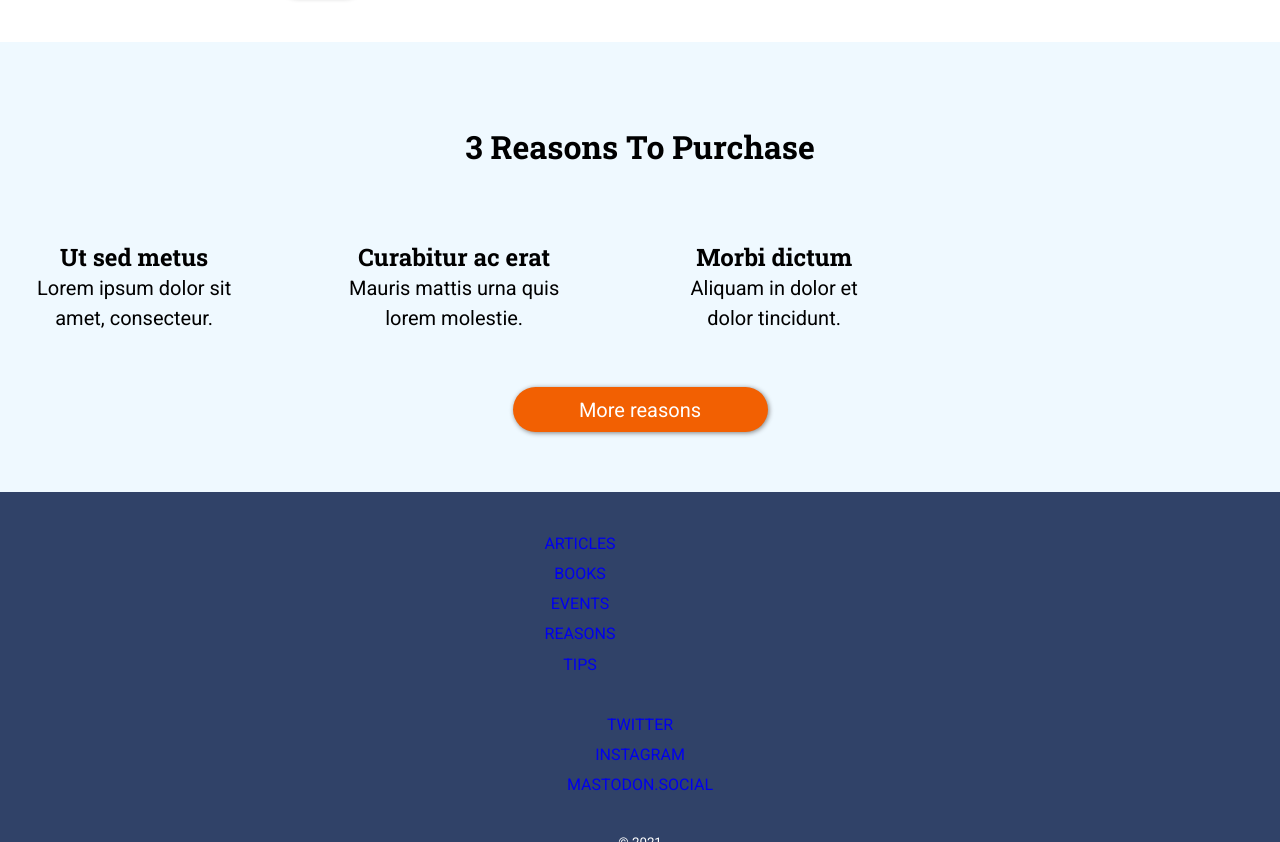
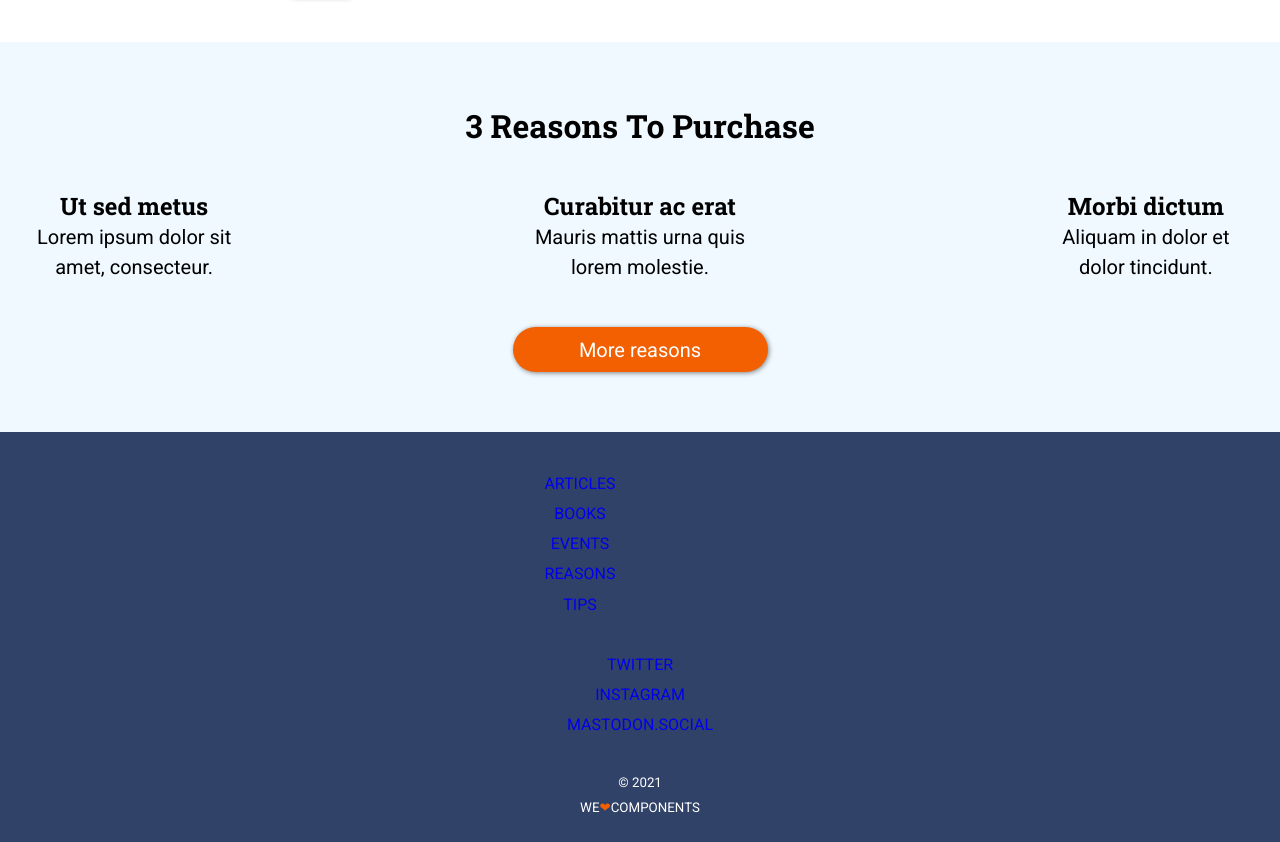
Before and after one commit to Adalab/modulo-1-evaluacion-final-PalomaLozano, a website: page docs/index.html in a window 1280 px wide. Shown: the part 1067-1909 px from the top of the page. Drawn offline with nearby package versions, Linux system fonts and the light colour scheme; files that its build step writes are made by us from their sources.

Commit message:
work in desktop branch

```diff
--- a/src/scss/layout/_main.scss
+++ b/src/scss/layout/_main.scss
@@ -102,20 +102,23 @@
 
 .reasonstopurchase {
   display: grid;
-  grid-template-columns: 1fr 1fr 1fr 1fr;
+  grid-template-columns: 1fr 1fr 1fr 1fr 1fr;
   grid-template-rows: 1fr 1fr 1fr;
   background-color: $back_main_color;
 
   @media screen and (min-width: 768px) {
     min-width: 768px;
-    transform: translateY(center);
+    /*transform: translateY(center);
     align-items: center;
-    justify-content: center;
+    justify-content: center;*/
+    display: grid;
+    grid-template-columns: 1fr 1fr 1fr 1fr 1fr;
+    grid-template-rows: 1fr;
   }
 }
 
 .title__reasons {
-  grid-column: 1 / 5;
+  grid-column: 1 / 6;
   font-family: $font_robotoslab;
   text-align: center;
   text-transform: capitalize;
@@ -129,42 +132,42 @@
 }
 
 .first__reason--article {
-  grid-column: 1 / 5;
+  grid-column: 1 / 6;
   text-align: center;
   margin-left: 70px;
   margin-right: 70px;
 
   @media screen and (min-width: 768px) {
     text-align: center;
-    grid-column: 1 / 1;
+    grid-column: 1 / 2;
     margin-left: 28px;
     margin-right: 28px;
   }
 }
 
 .second__reason--article {
-  grid-column: 1 / 5;
+  grid-column: 1 / 6;
   text-align: center;
   margin-left: 70px;
   margin-right: 70px;
 
   @media screen and (min-width: 768px) {
     text-align: center;
-    grid-column: 2 / 2;
+    grid-column: 3 / 4;
     margin-left: 28px;
     margin-right: 28px;
   }
 }
 
 .third__reason--article {
-  grid-column: 1 / 5;
+  grid-column: 1 / 6;
   text-align: center;
   margin-left: 70px;
   margin-right: 70px;
 
   @media screen and (min-width: 768px) {
     text-align: center;
-    grid-column: 3 / 3;
+    grid-column: 5 / 6;
     margin-left: 28px;
     margin-right: 28px;
   }
@@ -174,11 +177,6 @@
   font-family: $font_robotoslab;
   font-size: 18px;
   margin-top: 40px;
-
-  @media screen and (min-width: 768px) {
-    font-size: 24px;
-    width: 212.3px;
-  }
 
   @media screen and (min-width: 768px) {
     font-size: 24px;
@@ -199,7 +197,7 @@
 
 .button__reasons {
   display: grid;
-  grid-column: 1 / 5;
+  grid-column: 1 / 6;
   align-content: center;
   text-align: center;
   justify-self: center;
```
